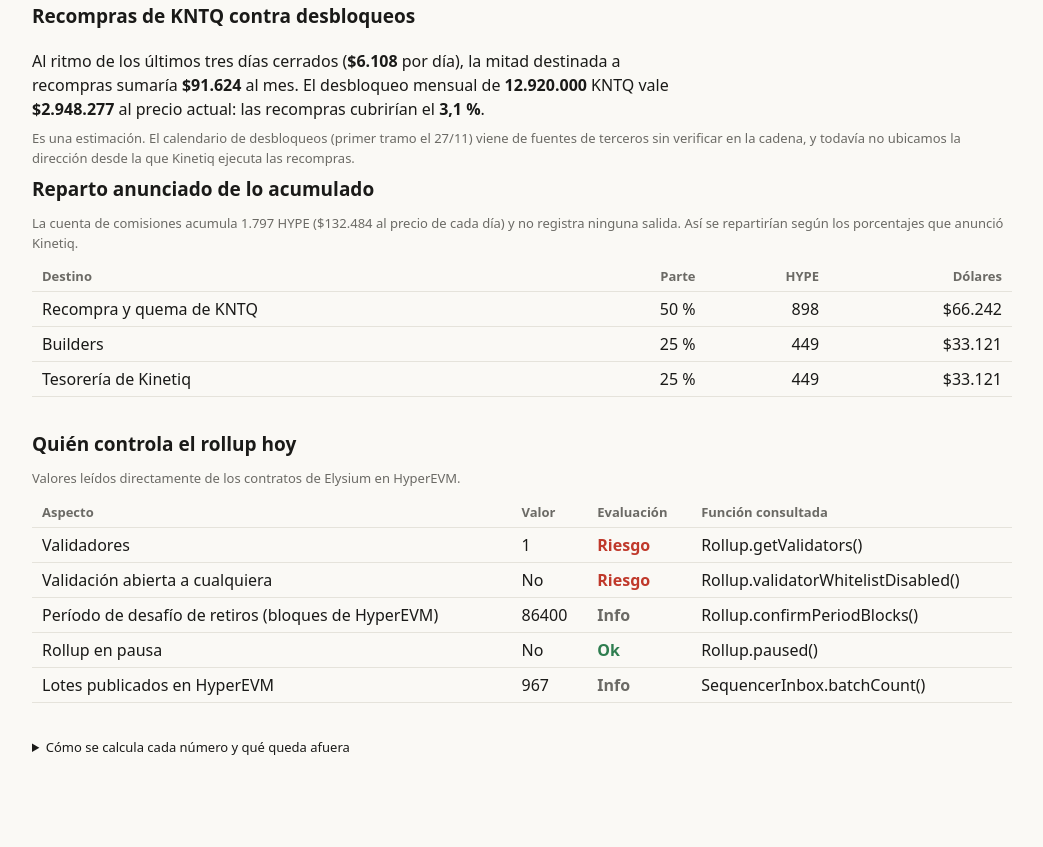
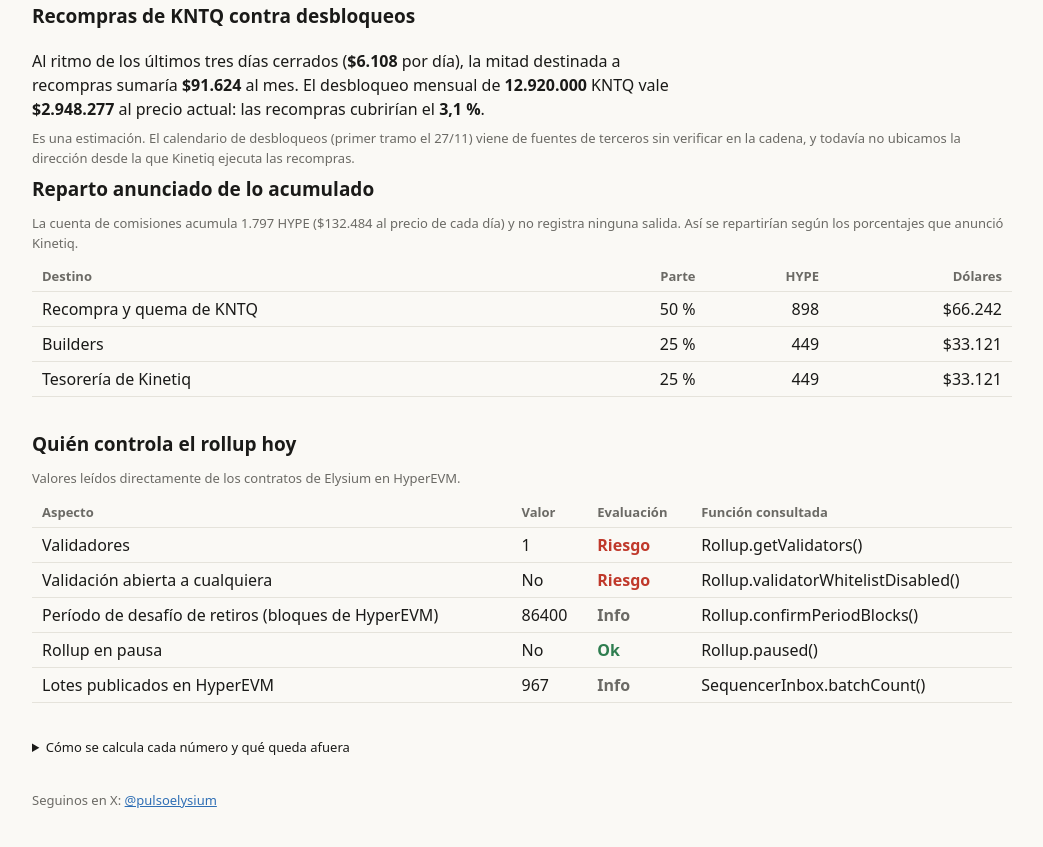
Before and after one commit to pulsoelysium/pulso-elysium, a plain HTML site: page docs/es/index.html in a window 1280 px wide. Shown: the part 1511-2358 px from the top of the page, without its empty margins (118-1161 px from the left). Before the commit the page ends 2328 px from the top, so only its background shows below. Drawn offline with nearby package versions, Linux system fonts and the light colour scheme.

Commit message:
Agregar enlace a la cuenta de X en el pie del sitio
Co-Authored-By: Claude Fable 5.2 <noreply@anthropic.com>
Claude-Session: https://claude.ai/code/session_01DFtnpreQBHquzoHg29QZ6f

```diff
--- a/docs/es/index.html
+++ b/docs/es/index.html
@@ -90,6 +90,7 @@
     <p>TVL y precios vienen de DefiLlama. Los días se cierran a las 00:00 UTC. Los datos anteriores al 9/11 corresponden al período de mainnet privada.</p>
     <p>Pulso Elysium es un proyecto independiente, sin relación con Kinetiq ni Hyperliquid. No es asesoramiento financiero.</p>
   </details>
+  <p class="pe-muted pe-foot">Seguinos en X: <a href="https://x.com/pulsoelysium" rel="noopener">@pulsoelysium</a></p>
 </div>
 </div>
 <script src="https://cdn.jsdelivr.net/npm/d3@7"></script>
--- a/docs/estilo.css
+++ b/docs/estilo.css
@@ -37,3 +37,4 @@ body{margin:0;background:var(--color-bg)}#dash-root{max-width:980px;margin:0 aut
 .pe-top{display:flex;justify-content:space-between;align-items:baseline;gap:var(--cds-gap-md)}
 .pe-lang{font-size:var(--cds-font-size-caption);color:var(--color-fg-muted);text-decoration:none;border:1px solid var(--color-border-line);border-radius:var(--cds-radius);padding:4px 10px;white-space:nowrap}
 .pe-lang:hover{color:var(--color-fg)}
+.pe-foot a{color:var(--c0)}
```
Also changed, not shown: docs/index.html (+1 -0 lines).
